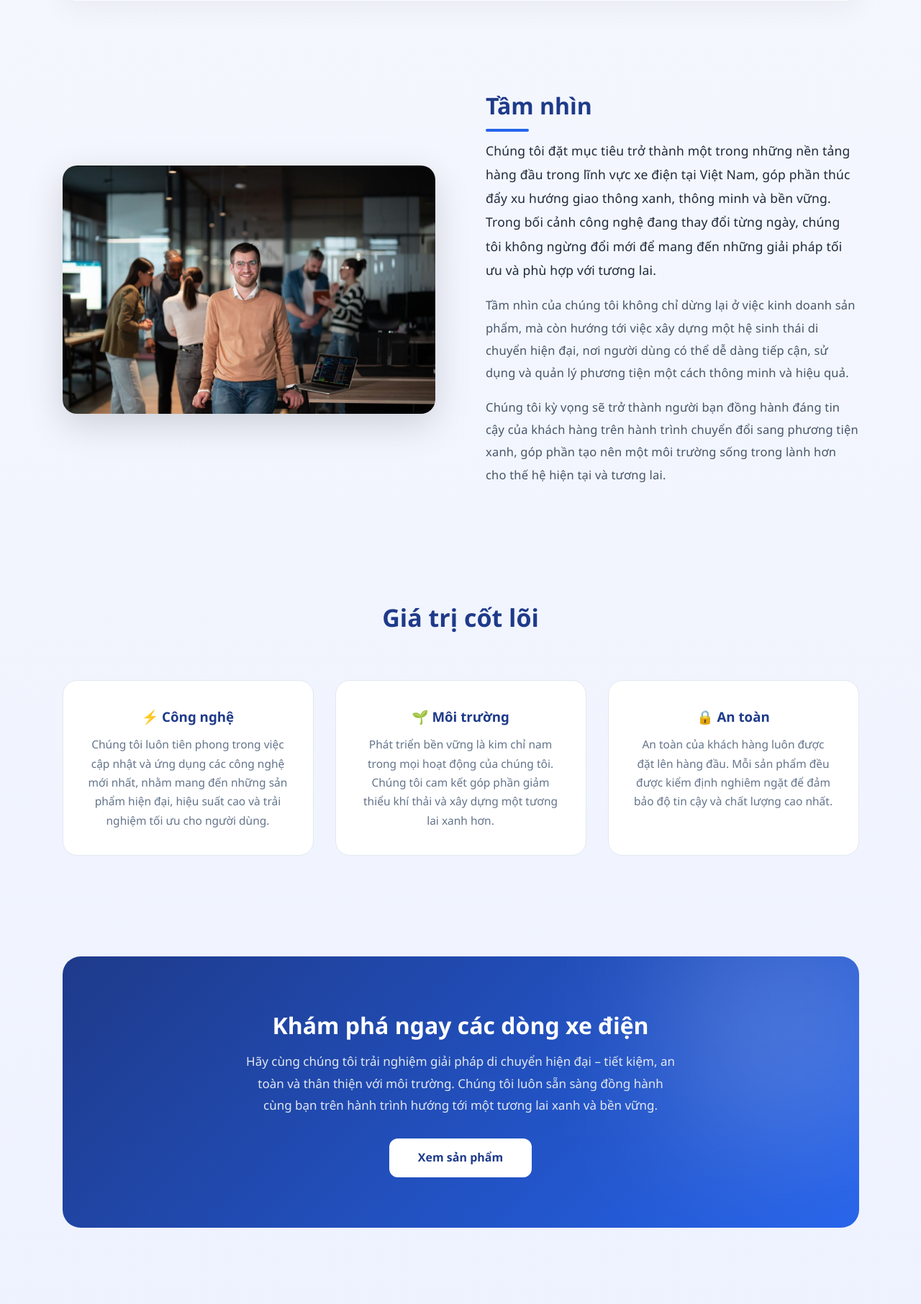
After one commit to Hoan-Nguyen-code/GIS_BANXEDIEN, a Django app: page /info/ in a window 1280 px wide. The commit adds this page. Shown: the part 1468-3280 px from the top of the page at 72% size. Run offline with Django 5.2, Linux system fonts and the light colour scheme.

Commit message:
upadate info page

```diff
--- /dev/null
+++ b/myapp/static/css/info.css
@@ -0,0 +1,315 @@
+/* ===== RESET ===== */
+body {
+    margin: 0;
+    font-family: 'Segoe UI', sans-serif;
+    background: linear-gradient(to bottom, #f8fafc, #eef2ff);
+    color: #0f172a;
+}
+
+/* improve text rendering */
+p {
+    -webkit-font-smoothing: antialiased;
+    text-rendering: optimizeLegibility;
+}
+
+/* ===== CONTAINER ===== */
+.about-container {
+    width: 90%;
+    max-width: 1200px;
+    margin: 0 auto;
+}
+
+/* ===== HERO ===== */
+.about-hero {
+    text-align: center;
+    padding: 120px 20px;
+    background: linear-gradient(135deg, #1e3a8a, #0f172a);
+    color: white;
+    border-radius: 25px;
+    margin-top: 30px;
+    position: relative;
+    overflow: hidden;
+}
+
+/* glow effect */
+.about-hero::before {
+    content: "";
+    position: absolute;
+    width: 400px;
+    height: 400px;
+    background: rgba(59, 130, 246, 0.3);
+    filter: blur(120px);
+    top: -100px;
+    left: -100px;
+}
+
+.about-hero h1 {
+    font-size: 52px;
+    margin-bottom: 15px;
+    position: relative;
+}
+
+.about-hero p {
+    font-size: 19px;
+    color: #e2e8f0;
+    max-width: 720px;
+    margin: 0 auto;
+    line-height: 1.8;
+    letter-spacing: 0.3px;
+    position: relative;
+}
+
+/* ===== SECTION ===== */
+.about-section {
+    display: flex;
+    align-items: center;
+    gap: 70px;
+    margin: 120px 0;
+    position: relative;
+}
+
+/* card style section */
+.about-section:nth-child(even) {
+    background: rgba(255, 255, 255, 0.7);
+    backdrop-filter: blur(10px);
+    padding: 50px;
+    border-radius: 20px;
+    box-shadow: 0 10px 40px rgba(0,0,0,0.05);
+}
+
+.about-section.reverse {
+    flex-direction: row-reverse;
+}
+
+/* ===== TEXT ===== */
+.about-text {
+    flex: 1;
+}
+
+.about-text h2 {
+    font-size: 32px;
+    margin-bottom: 20px;
+    color: #1e3a8a;
+    position: relative;
+}
+
+/* underline effect */
+.about-text h2::after {
+    content: "";
+    width: 60px;
+    height: 4px;
+    background: #2563eb;
+    position: absolute;
+    bottom: -10px;
+    left: 0;
+    border-radius: 2px;
+}
+
+/* upgraded paragraph */
+.about-text p {
+    color: #475569;
+    font-size: 16.5px;
+    line-height: 1.9;
+    margin-bottom: 16px;
+    letter-spacing: 0.2px;
+}
+
+/* first paragraph highlight */
+.about-text p:first-of-type {
+    font-size: 17.5px;
+    font-weight: 500;
+    color: #1e293b;
+}
+
+/* ===== TEXT ANIMATION ===== */
+.fade-up {
+    opacity: 0;
+    transform: translateY(40px);
+    transition: all 0.8s ease;
+}
+
+.fade-up.show {
+    opacity: 1;
+    transform: translateY(0);
+}
+
+/* delay cho từng đoạn */
+.fade-delay-1 { transition-delay: 0.2s; }
+.fade-delay-2 { transition-delay: 0.4s; }
+.fade-delay-3 { transition-delay: 0.6s; }
+.fade-delay-4 { transition-delay: 0.8s; }
+
+/* ===== IMAGE ===== */
+.about-image {
+    flex: 1;
+    position: relative;
+}
+
+.about-image img {
+    width: 100%;
+    border-radius: 20px;
+    transition: 0.5s ease;
+    box-shadow: 0 15px 50px rgba(0,0,0,0.15);
+}
+
+/* hover zoom + tilt nhẹ */
+.about-image img:hover {
+    transform: scale(1.06) rotate(0.5deg);
+}
+
+/* ===== VALUES ===== */
+.about-values {
+    text-align: center;
+    margin: 140px 0;
+}
+
+.about-values h2 {
+    font-size: 34px;
+    color: #1e3a8a;
+}
+
+/* GRID */
+.values-grid {
+    display: flex;
+    gap: 30px;
+    margin-top: 60px;
+}
+
+/* CARD */
+.value-card {
+    flex: 1;
+    background: white;
+    padding: 35px;
+    border-radius: 20px;
+    border: 1px solid #e2e8f0;
+    transition: all 0.35s ease;
+    position: relative;
+    overflow: hidden;
+}
+
+/* subtle gradient hover */
+.value-card::before {
+    content: "";
+    position: absolute;
+    inset: 0;
+    background: linear-gradient(135deg, #2563eb, #1e3a8a);
+    opacity: 0;
+    transition: 0.3s;
+    z-index: 0;
+}
+
+.value-card h3,
+.value-card p {
+    position: relative;
+    z-index: 1;
+}
+
+.value-card h3 {
+    margin-bottom: 10px;
+    color: #1e3a8a;
+}
+
+/* upgraded value text */
+.value-card p {
+    color: #64748b;
+    font-size: 15.5px;
+    line-height: 1.7;
+}
+
+/* hover effect */
+.value-card:hover {
+    transform: translateY(-12px) scale(1.02);
+    box-shadow: 0 20px 50px rgba(37, 99, 235, 0.25);
+}
+
+.value-card:hover::before {
+    opacity: 0.08;
+}
+
+.value-card:hover p {
+    color: #334155;
+}
+
+/* ===== CTA ===== */
+.about-cta {
+    text-align: center;
+    margin: 140px 0;
+    background: linear-gradient(135deg, #1e3a8a, #2563eb);
+    padding: 70px 20px;
+    border-radius: 25px;
+    color: white;
+    position: relative;
+    overflow: hidden;
+}
+
+/* glow CTA */
+.about-cta::before {
+    content: "";
+    position: absolute;
+    width: 300px;
+    height: 300px;
+    background: rgba(255,255,255,0.2);
+    filter: blur(100px);
+    top: -50px;
+    right: -50px;
+}
+
+.about-cta h2 {
+    font-size: 32px;
+    margin-bottom: 10px;
+    position: relative;
+}
+
+/* upgraded CTA text */
+.about-cta p {
+    color: #e2e8f0;
+    font-size: 17px;
+    line-height: 1.8;
+    max-width: 600px;
+    margin: 0 auto 30px;
+}
+
+/* BUTTON */
+.cta-button {
+    display: inline-block;
+    padding: 14px 40px;
+    background: white;
+    color: #1e3a8a;
+    border-radius: 12px;
+    text-decoration: none;
+    font-weight: 600;
+    transition: 0.3s;
+    position: relative;
+}
+
+/* button hover */
+.cta-button:hover {
+    background: #e0e7ff;
+    transform: translateY(-3px) scale(1.05);
+    box-shadow: 0 10px 25px rgba(0,0,0,0.15);
+}
+
+/* ===== RESPONSIVE ===== */
+@media (max-width: 992px) {
+    .about-section {
+        flex-direction: column;
+        text-align: center;
+    }
+
+    .about-section.reverse {
+        flex-direction: column;
+    }
+
+    .values-grid {
+        flex-direction: column;
+    }
+
+    .about-hero h1 {
+        font-size: 38px;
+    }
+
+    .about-text h2::after {
+        left: 50%;
+        transform: translateX(-50%);
+    }
+}
--- a/myapp/templates/base.html
+++ b/myapp/templates/base.html
@@ -44,6 +44,8 @@
 
         <!-- Navigation -->
         <nav style="display: flex; gap: 25px; align-items: center">
+          <a href="{% url 'info' %}" class="btn btn-outline"> Giới thiệu </a>
+
           <a href="{% url 'home' %}" class="btn btn-outline"> Trang chủ </a>
 
           <a href="{% url 'news_page' %}" class="btn btn-outline"> Tin tức </a>
--- /dev/null
+++ b/myapp/templates/info/info.html
@@ -0,0 +1,120 @@
+{% extends "base.html" %}
+{% load static %}
+
+{% block extra_css %}
+<link rel="stylesheet" href="{% static 'css/info.css' %}">
+{% endblock %}
+
+{% block content %}
+
+<div class="about-container">
+
+    <section class="about-hero">
+        <h1>Về chúng tôi</h1>
+        <p>
+            Chúng tôi hướng tới việc kiến tạo một tương lai di chuyển bền vững,
+            nơi công nghệ xe điện không chỉ mang lại sự tiện lợi mà còn góp phần
+            bảo vệ môi trường và nâng cao chất lượng cuộc sống cho cộng đồng.
+        </p>
+    </section>
+
+    <section class="about-section">
+        <div class="about-text">
+            <h2>Chúng tôi là ai?</h2>
+            <p>
+                Chúng tôi là một nền tảng thương mại điện tử chuyên cung cấp các giải pháp
+                di chuyển bằng xe điện, từ xe đạp điện, xe máy điện cho đến các dòng ô tô điện hiện đại.
+                Với đội ngũ phát triển trẻ trung, năng động và giàu kinh nghiệm, chúng tôi không ngừng
+                nghiên cứu và lựa chọn những sản phẩm chất lượng cao, đáp ứng nhu cầu ngày càng đa dạng
+                của khách hàng.
+            </p>
+            <p>
+                Không chỉ dừng lại ở việc cung cấp sản phẩm, chúng tôi còn tập trung xây dựng
+                một hệ sinh thái dịch vụ toàn diện, bao gồm tư vấn, hỗ trợ kỹ thuật và chăm sóc khách hàng.
+                Mỗi sản phẩm đến tay người dùng đều được kiểm định kỹ lưỡng nhằm đảm bảo hiệu suất,
+                độ an toàn và độ bền lâu dài.
+            </p>
+            <p>
+                Chúng tôi tin rằng sự thành công không chỉ đến từ công nghệ, mà còn đến từ sự tin tưởng
+                của khách hàng. Vì vậy, chúng tôi luôn đặt trải nghiệm người dùng làm trung tâm,
+                cam kết đồng hành cùng khách hàng trong suốt hành trình sử dụng sản phẩm.
+            </p>
+        </div>
+
+        <div class="about-image">
+            <img src="{% static 'images/info/about1.jpg' %}" alt="about">
+        </div>
+    </section>
+
+    <section class="about-section reverse">
+        <div class="about-text">
+            <h2>Tầm nhìn</h2>
+            <p>
+                Chúng tôi đặt mục tiêu trở thành một trong những nền tảng hàng đầu trong lĩnh vực xe điện
+                tại Việt Nam, góp phần thúc đẩy xu hướng giao thông xanh, thông minh và bền vững.
+                Trong bối cảnh công nghệ đang thay đổi từng ngày, chúng tôi không ngừng đổi mới
+                để mang đến những giải pháp tối ưu và phù hợp với tương lai.
+            </p>
+            <p>
+                Tầm nhìn của chúng tôi không chỉ dừng lại ở việc kinh doanh sản phẩm,
+                mà còn hướng tới việc xây dựng một hệ sinh thái di chuyển hiện đại,
+                nơi người dùng có thể dễ dàng tiếp cận, sử dụng và quản lý phương tiện
+                một cách thông minh và hiệu quả.
+            </p>
+            <p>
+                Chúng tôi kỳ vọng sẽ trở thành người bạn đồng hành đáng tin cậy của khách hàng
+                trên hành trình chuyển đổi sang phương tiện xanh, góp phần tạo nên một môi trường sống
+                trong lành hơn cho thế hệ hiện tại và tương lai.
+            </p>
+        </div>
+
+        <div class="about-image">
+            <img src="{% static 'images/info/about2.jpg' %}" alt="vision">
+        </div>
+    </section>
+
+    <section class="about-values">
+        <h2>Giá trị cốt lõi</h2>
+
+        <div class="values-grid">
+
+            <div class="value-card">
+                <h3>⚡ Công nghệ</h3>
+                <p>
+                    Chúng tôi luôn tiên phong trong việc cập nhật và ứng dụng các công nghệ mới nhất,
+                    nhằm mang đến những sản phẩm hiện đại, hiệu suất cao và trải nghiệm tối ưu cho người dùng.
+                </p>
+            </div>
+
+            <div class="value-card">
+                <h3>🌱 Môi trường</h3>
+                <p>
+                    Phát triển bền vững là kim chỉ nam trong mọi hoạt động của chúng tôi.
+                    Chúng tôi cam kết góp phần giảm thiểu khí thải và xây dựng một tương lai xanh hơn.
+                </p>
+            </div>
+
+            <div class="value-card">
+                <h3>🔒 An toàn</h3>
+                <p>
+                    An toàn của khách hàng luôn được đặt lên hàng đầu.
+                    Mỗi sản phẩm đều được kiểm định nghiêm ngặt để đảm bảo độ tin cậy và chất lượng cao nhất.
+                </p>
+            </div>
+
+        </div>
+    </section>
+
+    <section class="about-cta">
+        <h2>Khám phá ngay các dòng xe điện</h2>
+        <p>
+            Hãy cùng chúng tôi trải nghiệm giải pháp di chuyển hiện đại – tiết kiệm, an toàn
+            và thân thiện với môi trường. Chúng tôi luôn sẵn sàng đồng hành cùng bạn
+            trên hành trình hướng tới một tương lai xanh và bền vững.
+        </p>
+        <a href="{% url 'home' %}" class="cta-button">Xem sản phẩm</a>
+    </section>
+
+</div>
+
+{% endblock %}
--- a/myapp/urls.py
+++ b/myapp/urls.py
@@ -1,6 +1,6 @@
 from django.urls import path
 from django.contrib import admin
-from myapp.views import auth_views, home_views, map_views, product_detail_views, admin_views, cart, news_views, errors
+from myapp.views import auth_views, home_views, map_views, product_detail_views, admin_views, cart, news_views, errors, info_views
 
 urlpatterns = [
     # USER CUSTOM
@@ -21,6 +21,7 @@ urlpatterns = [
     path("checkout/success/<int:order_id>/", cart.payment_success, name="payment_success"),
     path("cart/increase/<int:item_id>/", cart.increase_quantity, name="increase_quantity"),
     path("cart/decrease/<int:item_id>/", cart.decrease_quantity, name="decrease_quantity"),
+    path('info/', info_views.info, name='info'),
 
     # ADMIN CUSTOM
     path('dashboard/', admin_views.admin_dashboard, name='admin_dashboard'),
--- /dev/null
+++ b/myapp/views/info_views.py
@@ -0,0 +1,4 @@
+from django.shortcuts import render
+
+def info(request):
+    return render(request, 'info/info.html')
```
Also changed, not shown: myapp/static/images/info/about1.jpg (added), myapp/static/images/info/about2.jpg (added).
